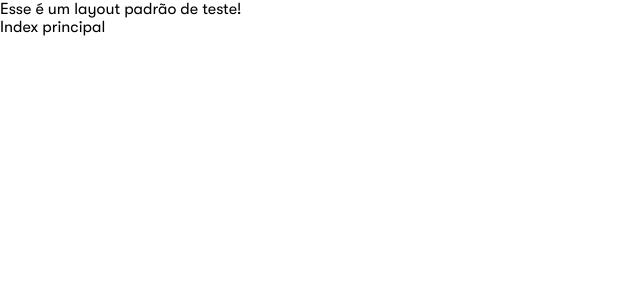
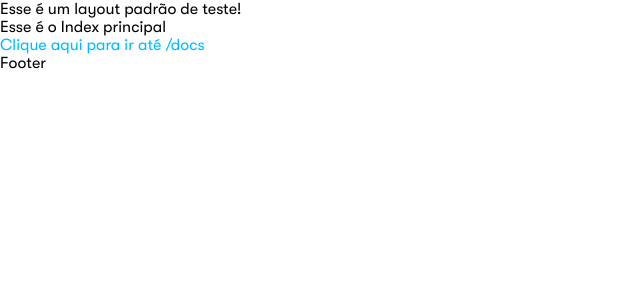
Before and after one commit to junioranheu/framer, a Next.js app: page / in a window 1280 px wide. Shown: the top 300 px of the page, without its empty margins (0-640 px from the left). Built offline with nearby package versions, Linux system fonts and the light colour scheme.

Commit message:
melhorar lógica para as rotas e layouts

```diff
--- a/components/outros/footer.js
+++ b/components/outros/footer.js
@@ -2,12 +2,7 @@
 export default function Footer() {
     return (
         <footer>
-            <span>Oi</span><br/>
-            <span>Oi</span><br/>
-            <span>Oi</span><br/>
-            <span>Oi</span><br/>
-            <span>Oi</span><br/>
-            <span>Oi</span><br/>
+            <span>Footer</span>
         </footer>
     )
 }
--- a/layouts/doc.js
+++ b/layouts/doc.js
@@ -1,5 +1,6 @@
 import React, { Fragment } from 'react';
 import { v4 as Uuidv4 } from 'uuid';
+import Footer from '../components/outros/footer';
 import Sidebar from '../components/outros/sidebar';
 import Styles from '../styles/geral.module.css';
 import ItensSidebarDireita from '../utils/sidebar/doc.itensSidebarDireita';
@@ -25,6 +26,8 @@ export default function Doc({ Component, pageProps }) {
                 <Component {...pageProps} />
                 <Sidebar key={Uuidv4()} itens={ItensSidebarDireita()} justify={'center'} />
             </section>
+
+            <Footer/>
         </Fragment>
     )
 }
--- a/layouts/teste.js
+++ b/layouts/teste.js
@@ -1,4 +1,5 @@
 import React, { Fragment } from 'react';
+import Footer from '../components/outros/footer';
 
 export default function Teste({ Component, pageProps }) {
     return (
@@ -8,6 +9,8 @@ export default function Teste({ Component, pageProps }) {
             </section>
 
             <Component {...pageProps} />
+
+            <Footer />
         </Fragment>
     )
 }
--- a/pages/_app.js
+++ b/pages/_app.js
@@ -1,14 +1,18 @@
-import React, { useState } from 'react';
+import React, { useEffect, useState } from 'react';
 import '../fonts/GTWalsheim.css';
 import LayoutDoc from '../layouts/doc';
 import LayoutTeste from '../layouts/teste';
 import '../styles/globals.css';
 
 export default function App({ Component, pageProps, ...appProps }) {
-    const [url] = useState(appProps.router.pathname);
+    const [url, setUrl] = useState('');
+
+    useEffect(() => {
+        setUrl(appProps.router.pathname);
+    }, [appProps]);
 
     function verificarLayout() {
-        // console.log(url);
+        // console.log(`Url: ${url}`);
 
         if (url.includes('/docs')) {
             return (
@@ -21,5 +25,5 @@ export default function App({ Component, pageProps, ...appProps }) {
         }
     }
 
-    return verificarLayout();
+    return url ? verificarLayout() : <h1>Erro em _app.js</h1>;
 }
--- a/pages/index.js
+++ b/pages/index.js
@@ -1,8 +1,10 @@
+import Link from 'next/link';
 
 export default function Index() {
     return (
         <section>
-            Index principal
+            Esse é o Index principal<br/>
+            <Link href='/docs'><a style={{color: 'var(--cor-principal)'}}>Clique aqui para ir até /docs</a></Link>
         </section>
     )
 }
--- a/utils/sidebar/doc.itensSidebarEsquerda.js
+++ b/utils/sidebar/doc.itensSidebarEsquerda.js
@@ -2,7 +2,7 @@ function lista() {
     const itensSidebarEsquerda = [
         {
             item: 'Getting started', subItens: [
-                { item: 'Introduction', url: '/' },
+                { item: 'Introduction', url: '/docs/introduction' },
                 { item: 'Examples', url: '/docs/examples/' },
                 { item: 'API', url: '/docs/animation/' },
                 { item: 'Animation', url: '/docs/animation/' },
```
